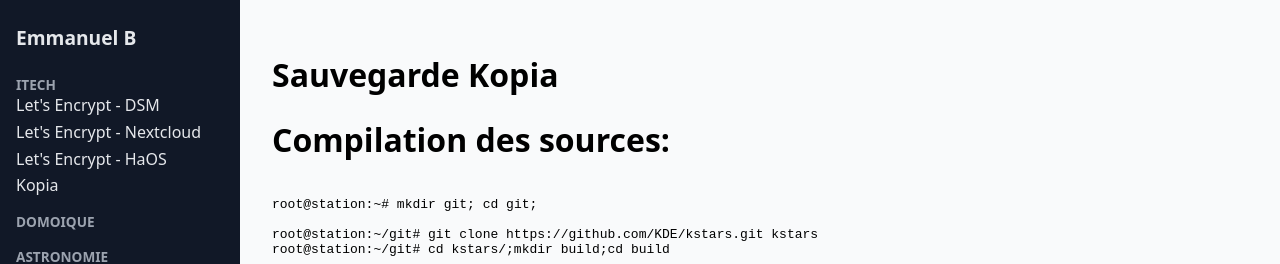
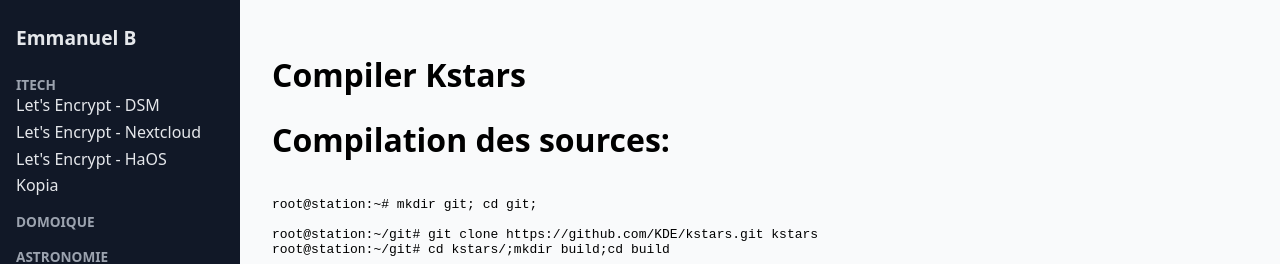
Before and after one commit to CosmicExplorator/cosmicexplorator.github.io, a Jekyll site: the page built from _pages/astronomie/compilUseKstars.md, in a window 1280 px wide. Shown: the top 264 px of the page. Built offline with Jekyll 4.4.1, drawn with Linux system fonts in a browser that asks for light colours.

Commit message:
Update compilUseKstars.md

```diff
--- a/_pages/astronomie/compilUseKstars.md
+++ b/_pages/astronomie/compilUseKstars.md
@@ -1,7 +1,7 @@
 ---
 layout: default
-title: Sauvegarde Kopia
-permalink: /compilKstarts/
+title: Compiler Kstars
+permalink: /compilKstars/
 ---
 
 
```
